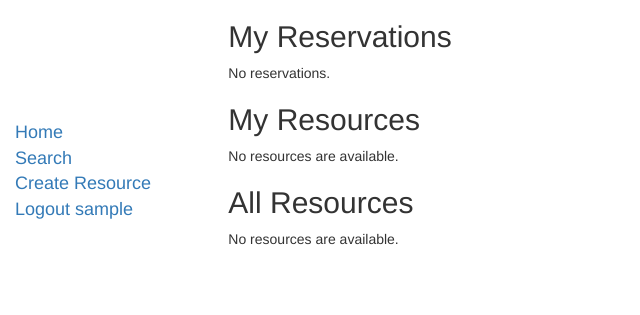
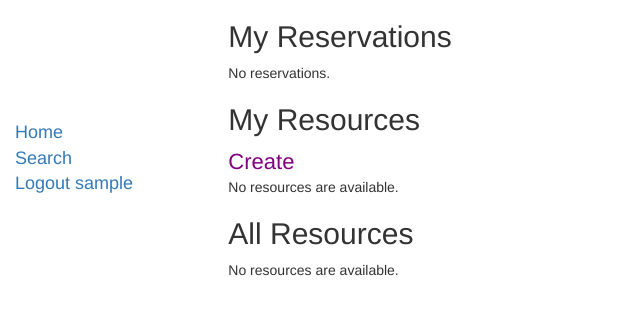
Before and after one commit to jw3877/final, a Django app: page / in a window 1280 px wide. Shown: the top 315 px of the page, without its empty margins (0-640 px from the left). Run offline with Django 3.2, Linux system fonts and the light colour scheme; the visitor is signed in with stand-in values (Sample User, id 1); data that the repository does not hold is empty; parts of the project's set-up code (start-up, migrations or seed data) failed here and were passed over; some libraries are stand-ins or nearby versions.

Commit message:
added style updates to templates

```diff
--- a/final/static/css/styles.css
+++ b/final/static/css/styles.css
@@ -53,3 +53,8 @@ tr:nth-child(odd) {background-color: #E8E8E8}
   border-color: black;
   border-width: 1px;
 }
+
+.action {
+  font-size:22px;
+  color: purple;
+}
--- a/reservation/templates/base_generic.html
+++ b/reservation/templates/base_generic.html
@@ -24,7 +24,6 @@
           <li><a href="{% url 'index' %}">Home</a></li>
           <li><a href="{% url 'search' %}">Search</a></li>
           {% if user.is_authenticated %}
-            <li><a href="{% url 'createResource' %}">Create Resource</a></li>
             <li><a href="{% url 'logout'%}">Logout {{ user.get_username }}</a></li>
           {% else %}
             <li><a href="{% url 'login' %}?next={{request.path}}">Login</a></li>
--- a/reservation/templates/reservation/index.html
+++ b/reservation/templates/reservation/index.html
@@ -11,6 +11,7 @@
 <!-- resources that the user owns, each linked to its URL -->
 {% if user.is_authenticated %}
   <h2>My Resources</h2>
+  <a href="{% url 'createResource' %}" class="action">Create</a>
   {% include "reservation/snippet/resource_table.html" with resource_list=user_resources only %}
 {% endif %}
 
--- a/reservation/templates/reservation/resource.html
+++ b/reservation/templates/reservation/resource.html
@@ -4,7 +4,7 @@
 
 <h2>Resource Details:</h2>
 {% if resource.owner == user %}
-(<a href="{% url 'editResource' resource.id %}">Edit</a>)
+<a href="{% url 'editResource' resource.id %}" class="action">Edit</a>
 {% endif %}
 {% include "reservation/snippet/resource_highlight.html" %}
 
@@ -24,7 +24,7 @@ No description provided.
 
 <h2>Reservations for this Resource:</h2>
   {% if not resource.expired %}
-  (<a href="{% url 'createReservation' resource.id %}">Create</a>)
+  <a href="{% url 'createReservation' resource.id %}" class="action">Create</a>
   {% endif %}
   {% include "reservation/snippet/reservation_table.html" %}
 
```
